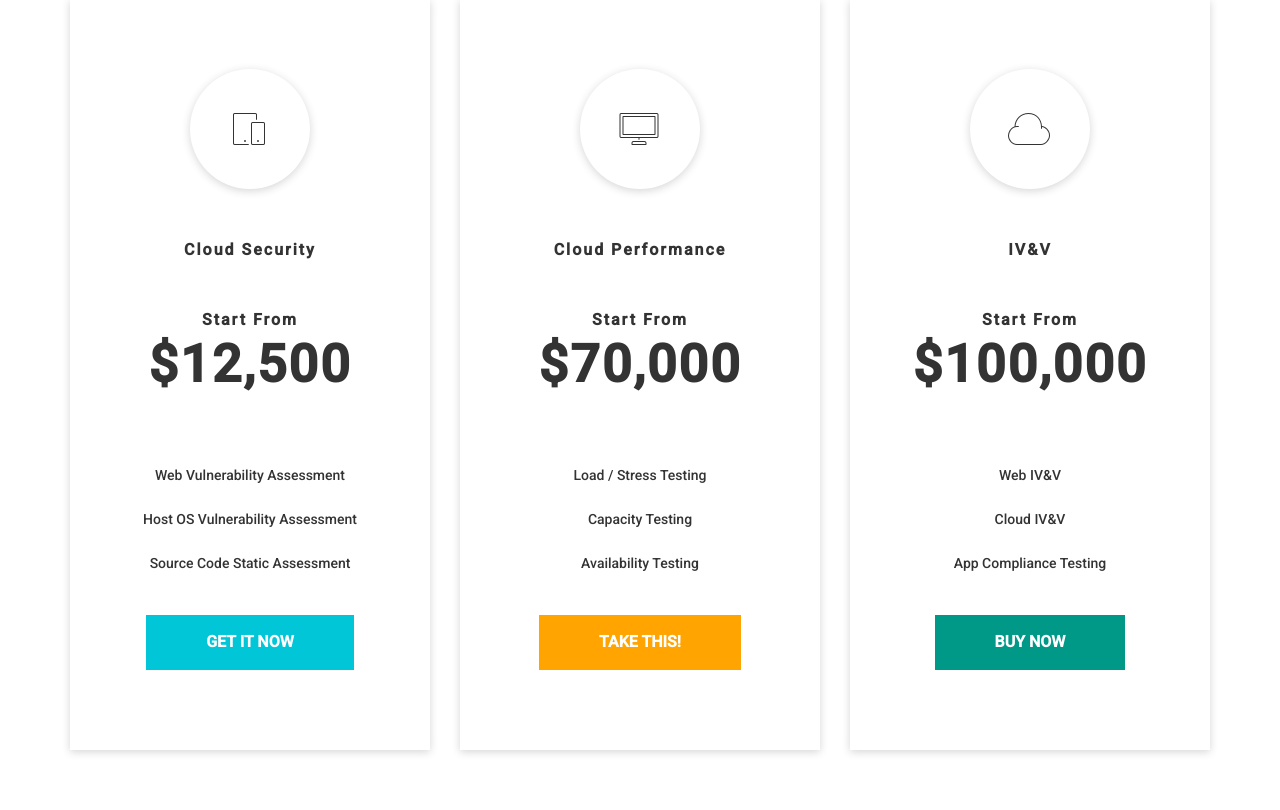
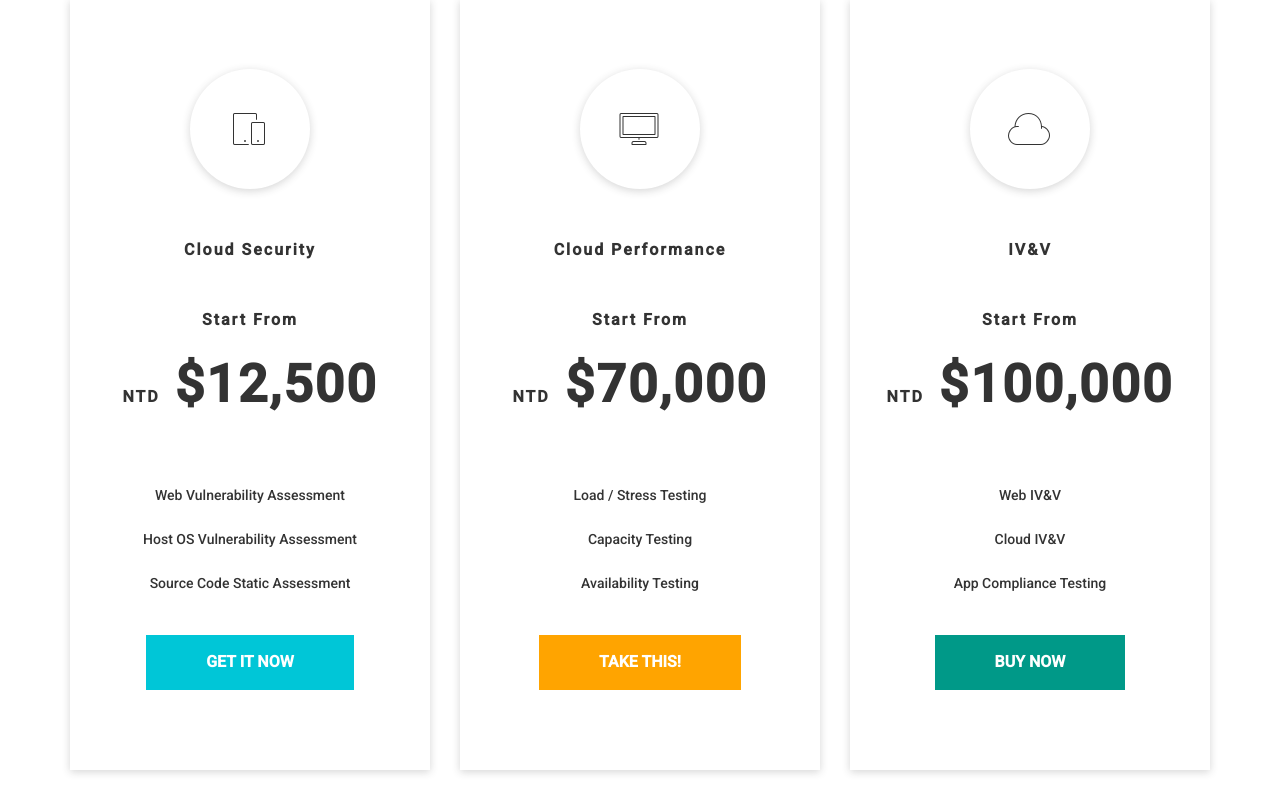
Before and after one commit to yuka1981/ctlweb, a Django app: page / in a window 1280 px wide. Shown: the part 4070-4880 px from the top of the page. Run offline with Django 3.2, Linux system fonts and the light colour scheme; some libraries are stand-ins or nearby versions.

Commit message:
修改價錢 format

```diff
--- a/ctlweb/settings.py
+++ b/ctlweb/settings.py
@@ -17,7 +17,7 @@ SECRET_KEY = '+c!9n3ohh-mmh4lezj*e9afex%ld3_dubcu*%p)nozoxso(td_'
 # SECURITY WARNING: don't run with debug turned on in production!
 DEBUG = True
 
-ALLOWED_HOSTS = [ '61.66.218.136', 'iso19086.org', 'cloudtaas.org' ]
+ALLOWED_HOSTS = [ '127.0.0.1', '61.66.218.136', 'iso19086.org', 'cloudtaas.org' ]
 
 
 # Application definition
--- a/pages/templates/pages/home.html
+++ b/pages/templates/pages/home.html
@@ -269,7 +269,8 @@
                     <div class="plan_title">
                         <i class="icon-mobile medium-icon"></i>
                         <h3>Cloud Security</h3>
-                        <h2><span>Start From</span> $12,500</h2>
+                        <h2><span>Start From</span></h2>
+                        <h2><span>NTD</span> $12,500</h2>
                     </div>
                     <ul>
                         <li>Web Vulnerability Assessment</li>
@@ -284,7 +285,8 @@
                     <div class="plan_title">
                         <i class="icon-desktop medium-icon"></i>
                         <h3>Cloud Performance</h3>
-                        <h2><span>Start From</span> $70,000</h2>
+                        <h2><span>Start From</span></h2>
+                        <h2><span>NTD</span> $70,000</h2>
                     </div>
                     <ul>
                         <li>Load / Stress Testing</li>
@@ -299,7 +301,8 @@
                     <div class="plan_title">
                         <i class="icon-cloud medium-icon"></i>
                         <h3>IV&V</h3>
-                        <h2><span>Start From</span> $100,000</h2>
+                        <h2><span>Start From</span></h2>
+                        <h2><span>NTD</span> $100,000</h2>
                     </div>
                     <ul>
                         <li>Web IV&V</li>
```
Also changed, not shown: 1 other file.
